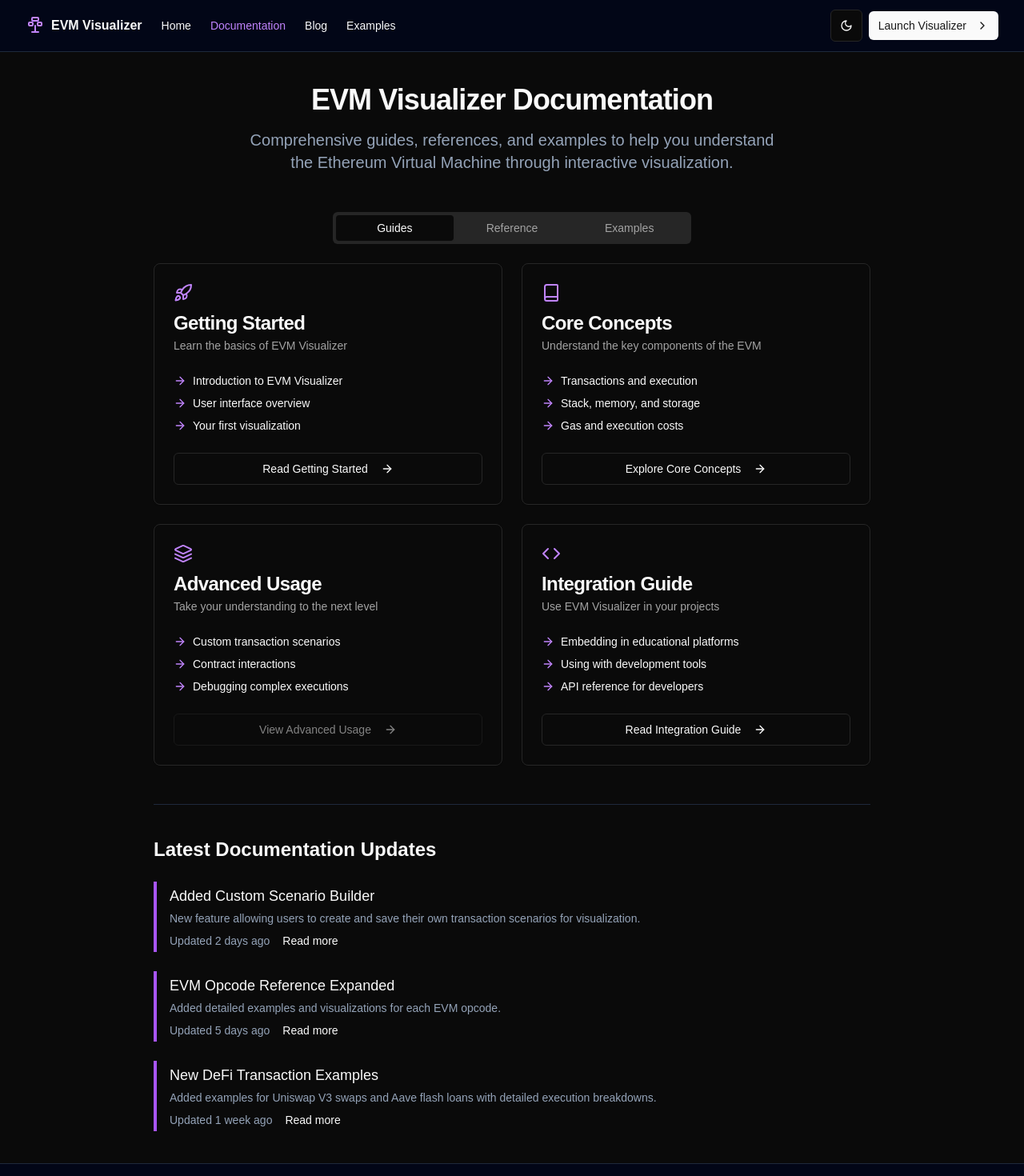
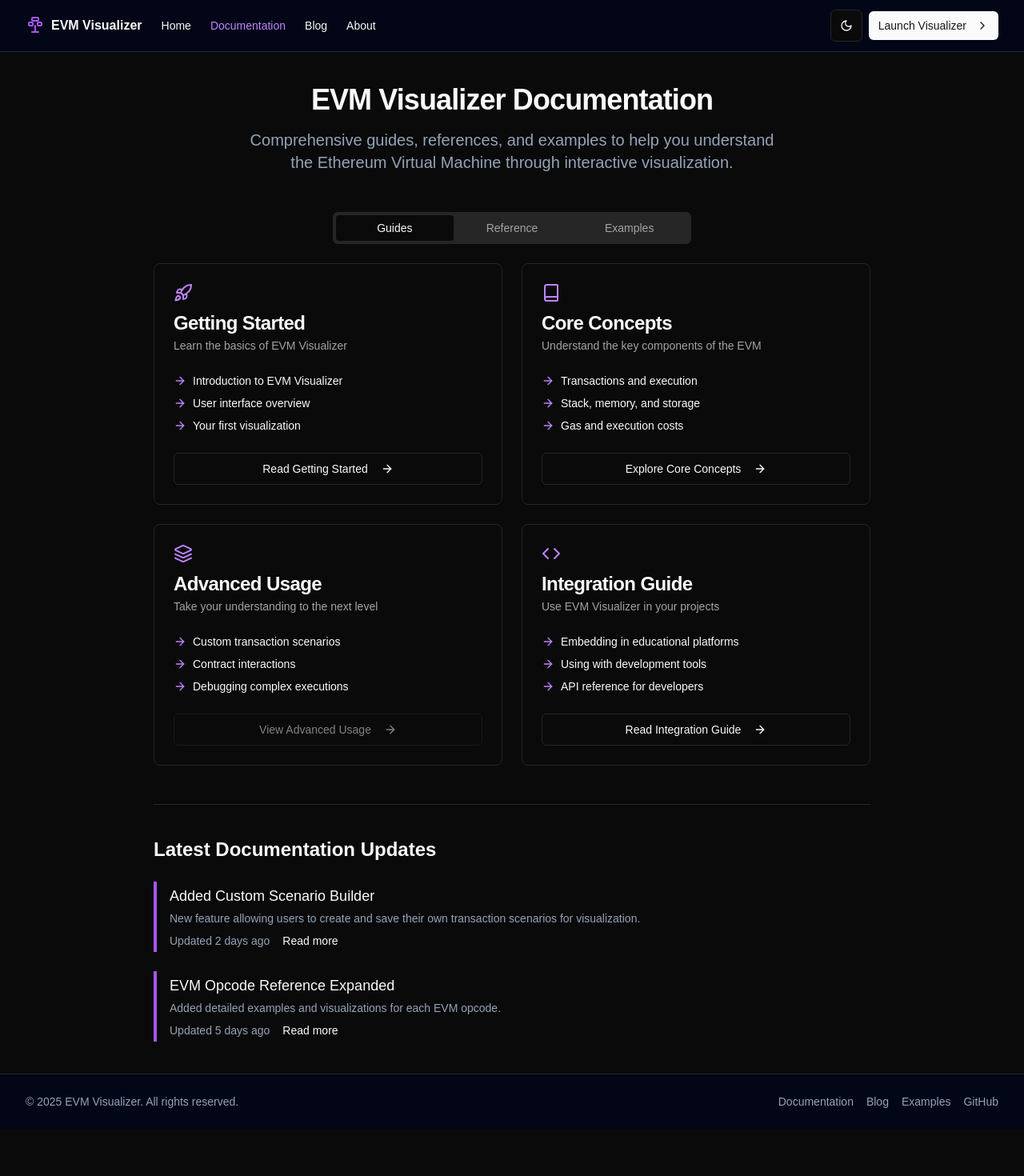
Before and after one commit to All-Khwarizmi/evm-visualization, a Next.js app: page /docs in a window 1280 px wide. Shown: the top 1470 px of the page at 80% size. After the commit the page ends 1411 px from the top, so only its background shows below. Built offline with nearby package versions, Linux system fonts and the light colour scheme.

Commit message:
refact: update navbar

```diff
--- a/app/blog/layout.tsx
+++ b/app/blog/layout.tsx
@@ -1,42 +1,37 @@
-import type React from "react"
-import { Button } from "@/components/ui/button"
-import { ChevronRight, Menu } from "lucide-react"
-import Link from "next/link"
-import { ThemeToggle } from "@/components/theme-toggle"
-import { Sheet, SheetContent, SheetTrigger } from "@/components/ui/sheet"
+import type React from "react";
+import { Button } from "@/components/ui/button";
+import { ChevronRight, Menu } from "lucide-react";
+import Link from "next/link";
+import { ThemeToggle } from "@/components/theme-toggle";
+import { Sheet, SheetContent, SheetTrigger } from "@/components/ui/sheet";
+import AppLogo from "@/components/icons/app-logo";
 
-export default function BlogLayout({ children }: { children: React.ReactNode }) {
+export default function BlogLayout({
+  children,
+}: {
+  children: React.ReactNode;
+}) {
   return (
     <div className="flex min-h-screen flex-col">
       <header className="sticky top-0 z-50 w-full border-b border-slate-200 dark:border-slate-800 bg-white dark:bg-slate-950">
         <div className="container flex h-16 items-center px-4 sm:px-6 lg:px-8">
           <Link href="/" className="flex items-center gap-2 mr-6">
-            <svg
-              xmlns="http://www.w3.org/2000/svg"
-              viewBox="0 0 24 24"
-              fill="none"
-              stroke="currentColor"
-              strokeWidth="2"
-              strokeLinecap="round"
-              strokeLinejoin="round"
-              className="h-6 w-6 text-purple-600 dark:text-purple-400"
-            >
-              <path d="M15 2H9a1 1 0 0 0-1 1v2c0 .6.4 1 1 1h6c.6 0 1-.4 1-1V3c0-.6-.4-1-1-1Z" />
-              <path d="M8 8H5a1 1 0 0 0-1 1v2c0 .6.4 1 1 1h3c.6 0 1-.4 1-1V9c0-.6-.4-1-1-1Z" />
-              <path d="M19 8h-3a1 1 0 0 0-1 1v2c0 .6.4 1 1 1h3c.6 0 1-.4 1-1V9c0-.6-.4-1-1-1Z" />
-              <path d="M12 16v4" />
-              <path d="M8 20h8" />
-              <path d="M12 12v4" />
-            </svg>
+            <AppLogo />
             <span className="font-bold">EVM Visualizer</span>
           </Link>
 
           {/* Desktop Navigation */}
           <nav className="hidden md:flex items-center space-x-6 text-sm font-medium">
-            <Link href="/" className="transition-colors hover:text-purple-600 dark:hover:text-purple-400">
+            <Link
+              href="/"
+              className="transition-colors hover:text-purple-600 dark:hover:text-purple-400"
+            >
               Home
             </Link>
-            <Link href="/docs" className="transition-colors hover:text-purple-600 dark:hover:text-purple-400">
+            <Link
+              href="/docs"
+              className="transition-colors hover:text-purple-600 dark:hover:text-purple-400"
+            >
               Documentation
             </Link>
             <Link
@@ -45,8 +40,11 @@ export default function BlogLayout({ children }: { children: React.ReactNode })
             >
               Blog
             </Link>
-            <Link href="/examples" className="transition-colors hover:text-purple-600 dark:hover:text-purple-400">
-              Examples
+            <Link
+              href="/about"
+              className="transition-colors hover:text-purple-600 dark:hover:text-purple-400"
+            >
+              About
             </Link>
           </nav>
 
@@ -55,7 +53,12 @@ export default function BlogLayout({ children }: { children: React.ReactNode })
           <div className="flex items-center gap-2">
             <ThemeToggle />
 
-            <Button asChild variant="default" size="sm" className="hidden md:flex">
+            <Button
+              asChild
+              variant="default"
+              size="sm"
+              className="hidden md:flex"
+            >
               <Link href="/dashboard">
                 Launch Visualizer
                 <ChevronRight className="ml-1 h-4 w-4" />
@@ -175,5 +178,5 @@ export default function BlogLayout({ children }: { children: React.ReactNode })
         </div>
       </footer>
     </div>
-  )
+  );
 }
--- a/app/docs/layout.tsx
+++ b/app/docs/layout.tsx
@@ -1,39 +1,31 @@
-import type React from "react"
-import { Button } from "@/components/ui/button"
-import { ChevronRight, Menu } from "lucide-react"
-import Link from "next/link"
-import { ThemeToggle } from "@/components/theme-toggle"
-import { Sheet, SheetContent, SheetTrigger } from "@/components/ui/sheet"
+import type React from "react";
+import { Button } from "@/components/ui/button";
+import { ChevronRight, Menu } from "lucide-react";
+import Link from "next/link";
+import { ThemeToggle } from "@/components/theme-toggle";
+import { Sheet, SheetContent, SheetTrigger } from "@/components/ui/sheet";
+import AppLogo from "@/components/icons/app-logo";
 
-export default function DocsLayout({ children }: { children: React.ReactNode }) {
+export default function DocsLayout({
+  children,
+}: {
+  children: React.ReactNode;
+}) {
   return (
     <div className="flex min-h-screen flex-col">
       <header className="sticky top-0 z-50 w-full border-b border-slate-200 dark:border-slate-800 bg-white dark:bg-slate-950">
         <div className="container flex h-16 items-center px-4 sm:px-6 lg:px-8">
           <Link href="/" className="flex items-center gap-2 mr-6">
-            <svg
-              xmlns="http://www.w3.org/2000/svg"
-              viewBox="0 0 24 24"
-              fill="none"
-              stroke="currentColor"
-              strokeWidth="2"
-              strokeLinecap="round"
-              strokeLinejoin="round"
-              className="h-6 w-6 text-purple-600 dark:text-purple-400"
-            >
-              <path d="M15 2H9a1 1 0 0 0-1 1v2c0 .6.4 1 1 1h6c.6 0 1-.4 1-1V3c0-.6-.4-1-1-1Z" />
-              <path d="M8 8H5a1 1 0 0 0-1 1v2c0 .6.4 1 1 1h3c.6 0 1-.4 1-1V9c0-.6-.4-1-1-1Z" />
-              <path d="M19 8h-3a1 1 0 0 0-1 1v2c0 .6.4 1 1 1h3c.6 0 1-.4 1-1V9c0-.6-.4-1-1-1Z" />
-              <path d="M12 16v4" />
-              <path d="M8 20h8" />
-              <path d="M12 12v4" />
-            </svg>
+            <AppLogo />
             <span className="font-bold">EVM Visualizer</span>
           </Link>
 
           {/* Desktop Navigation */}
           <nav className="hidden md:flex items-center space-x-6 text-sm font-medium">
-            <Link href="/" className="transition-colors hover:text-purple-600 dark:hover:text-purple-400">
+            <Link
+              href="/"
+              className="transition-colors hover:text-purple-600 dark:hover:text-purple-400"
+            >
               Home
             </Link>
             <Link
@@ -42,11 +34,17 @@ export default function DocsLayout({ children }: { children: React.ReactNode })
             >
               Documentation
             </Link>
-            <Link href="/blog" className="transition-colors hover:text-purple-600 dark:hover:text-purple-400">
+            <Link
+              href="/blog"
+              className="transition-colors hover:text-purple-600 dark:hover:text-purple-400"
+            >
               Blog
             </Link>
-            <Link href="/examples" className="transition-colors hover:text-purple-600 dark:hover:text-purple-400">
-              Examples
+            <Link
+              href="/about"
+              className="transition-colors hover:text-purple-600 dark:hover:text-purple-400"
+            >
+              About
             </Link>
           </nav>
 
@@ -55,7 +53,12 @@ export default function DocsLayout({ children }: { children: React.ReactNode })
           <div className="flex items-center gap-2">
             <ThemeToggle />
 
-            <Button asChild variant="default" size="sm" className="hidden md:flex">
+            <Button
+              asChild
+              variant="default"
+              size="sm"
+              className="hidden md:flex"
+            >
               <Link href="/dashboard">
                 Launch Visualizer
                 <ChevronRight className="ml-1 h-4 w-4" />
@@ -175,5 +178,5 @@ export default function DocsLayout({ children }: { children: React.ReactNode })
         </div>
       </footer>
     </div>
-  )
+  );
 }
--- a/app/docs/page.tsx
+++ b/app/docs/page.tsx
@@ -428,28 +428,7 @@ export default function DocsPage() {
               </div>
             </div>
 
-            <div className="border-l-4 border-purple-500 pl-4 py-1">
-              <h3 className="font-medium text-lg">
-                New DeFi Transaction Examples
-              </h3>
-              <p className="text-sm text-slate-600 dark:text-slate-400 mt-1">
-                Added examples for Uniswap V3 swaps and Aave flash loans with
-                detailed execution breakdowns.
-              </p>
-              <div className="flex items-center mt-2 text-sm">
-                <span className="text-slate-500 dark:text-slate-400">
-                  Updated 1 week ago
-                </span>
-                <Button
-                  asChild
-                  variant="link"
-                  size="sm"
-                  className="h-auto p-0 ml-4"
-                >
-                  <Link href="/docs/examples/defi-transactions">Read more</Link>
-                </Button>
-              </div>
-            </div>
+
           </div>
         </div>
       </div>
--- a/app/not-found.tsx
+++ b/app/not-found.tsx
@@ -18,7 +18,7 @@ export default function NotFound() {
               <Link href="/">Return Home</Link>
             </Button>
             <Button variant="outline" asChild>
-              <Link href="/visualizer">Launch Visualizer</Link>
+              <Link href="/dashboard">Launch Visualizer</Link>
             </Button>
           </div>
         </div>
--- a/app/page.tsx
+++ b/app/page.tsx
@@ -18,7 +18,7 @@ import { Sheet, SheetContent, SheetTrigger } from "@/components/ui/sheet";
 import { HeroDemo } from "@/components/hero-demo";
 import { motion } from "framer-motion";
 import AppLogo from "@/components/icons/app-logo";
-
+import { Menu } from "@/components/icons/menu";
 export default function HomePage() {
   return (
     <div className="flex min-h-screen flex-col bg-gradient-to-br from-slate-950 via-slate-900 to-purple-950 text-white">
@@ -51,10 +51,10 @@ export default function HomePage() {
                 Blog
               </Link>
               <Link
-                href="/examples"
+                href="/about"
                 className="text-slate-300 transition-colors hover:text-purple-400"
               >
-                Examples
+                About
               </Link>
             </nav>
           </div>
@@ -93,23 +93,7 @@ export default function HomePage() {
                 <div className="flex flex-col h-full">
                   <div className="flex items-center justify-between border-b border-slate-800 py-4">
                     <Link href="/" className="flex items-center gap-2">
-                      <svg
-                        xmlns="http://www.w3.org/2000/svg"
-                        viewBox="0 0 24 24"
-                        fill="none"
-                        stroke="currentColor"
-                        strokeWidth="2"
-                        strokeLinecap="round"
-                        strokeLinejoin="round"
-                        className="h-6 w-6 text-purple-500"
-                      >
-                        <path d="M15 2H9a1 1 0 0 0-1 1v2c0 .6.4 1 1 1h6c.6 0 1-.4 1-1V3c0-.6-.4-1-1-1Z" />
-                        <path d="M8 8H5a1 1 0 0 0-1 1v2c0 .6.4 1 1 1h3c.6 0 1-.4 1-1V9c0-.6-.4-1-1-1Z" />
-                        <path d="M19 8h-3a1 1 0 0 0-1 1v2c0 .6.4 1 1 1h3c.6 0 1-.4 1-1V9c0-.6-.4-1-1-1Z" />
-                        <path d="M12 16v4" />
-                        <path d="M8 20h8" />
-                        <path d="M12 12v4" />
-                      </svg>
+                      <AppLogo />
                       <span className="font-bold">EVM Visualizer</span>
                     </Link>
                   </div>
@@ -518,24 +502,3 @@ export default function HomePage() {
     </div>
   );
 }
-
-function Menu(props: React.SVGProps<SVGSVGElement>) {
-  return (
-    <svg
-      {...props}
-      xmlns="http://www.w3.org/2000/svg"
-      width="24"
-      height="24"
-      viewBox="0 0 24 24"
-      fill="none"
-      stroke="currentColor"
-      strokeWidth="2"
-      strokeLinecap="round"
-      strokeLinejoin="round"
-    >
-      <line x1="4" x2="20" y1="12" y2="12" />
-      <line x1="4" x2="20" y1="6" y2="6" />
-      <line x1="4" x2="20" y1="18" y2="18" />
-    </svg>
-  );
-}
--- a/components/evm-visualization-dashboard.tsx
+++ b/components/evm-visualization-dashboard.tsx
@@ -236,15 +236,7 @@ export default function EVMVisualizationDashboard() {
                 currentScenario={currentScenario}
               />
 
-              <Button variant="outline" size="sm">
-                <Info className="h-4 w-4 mr-2" />
-                About
-              </Button>
 
-              <Button variant="outline" size="sm">
-                <Code className="h-4 w-4 mr-2" />
-                Examples
-              </Button>
             </div>
           </div>
         </div>
--- /dev/null
+++ b/components/icons/menu.tsx
@@ -0,0 +1,20 @@
+export function Menu(props: React.SVGProps<SVGSVGElement>) {
+  return (
+    <svg
+      {...props}
+      xmlns="http://www.w3.org/2000/svg"
+      width="24"
+      height="24"
+      viewBox="0 0 24 24"
+      fill="none"
+      stroke="currentColor"
+      strokeWidth="2"
+      strokeLinecap="round"
+      strokeLinejoin="round"
+    >
+      <line x1="4" x2="20" y1="12" y2="12" />
+      <line x1="4" x2="20" y1="6" y2="6" />
+      <line x1="4" x2="20" y1="18" y2="18" />
+    </svg>
+  );
+}
--- a/components/scenario-selector.tsx
+++ b/components/scenario-selector.tsx
@@ -185,7 +185,7 @@ export function ScenarioSelector({ onSelectScenario, currentScenario }: Scenario
         </DropdownMenuContent>
       </DropdownMenu>
 
-      <ScenarioBuilderDialog onSaveScenario={handleSaveScenario} />
+      {/* <ScenarioBuilderDialog onSaveScenario={handleSaveScenario} /> */}
     </div>
   )
 }
--- a/components/theme-toggle.tsx
+++ b/components/theme-toggle.tsx
@@ -12,7 +12,7 @@ export function ThemeToggle() {
     <DropdownMenu>
       <DropdownMenuTrigger asChild>
         <Button variant="outline" size="icon">
-          <Sun className="h-[1.2rem] w-[1.2rem] rotate-0 scale-100 transition-all dark:-rotate-90 dark:scale-0" />
+          <Sun className="h-[1.2rem] w-[1.2rem] text-gray-500 rotate-0 scale-100 transition-all dark:-rotate-90 dark:scale-0" />
           <Moon className="absolute h-[1.2rem] w-[1.2rem] rotate-90 scale-0 transition-all dark:rotate-0 dark:scale-100" />
           <span className="sr-only">Toggle theme</span>
         </Button>
```
Also changed, not shown: app/about/page.tsx (+19 -14 lines), app/layout.tsx (+4 -4 lines).
